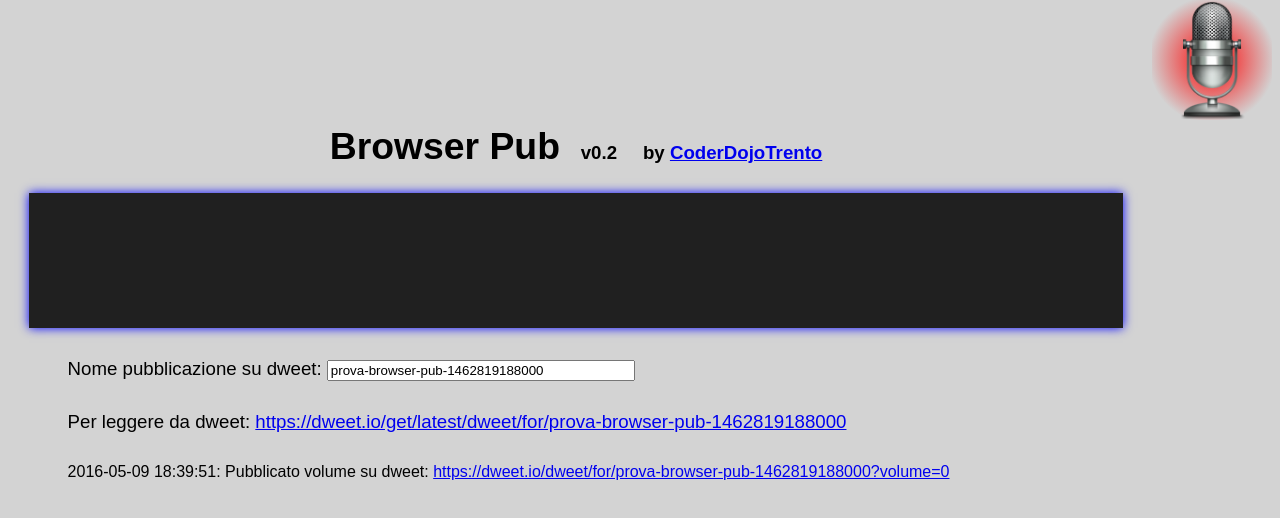
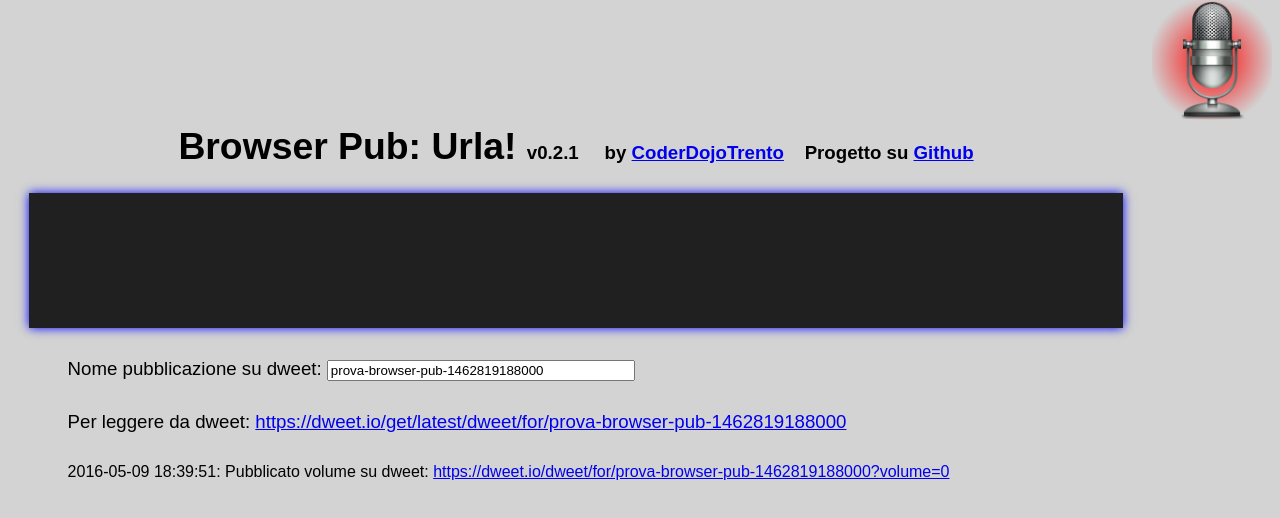
Before and after one commit to CoderDojoTrento/browser-pub, a plain HTML site: page index.html in a window 1280 px wide. Drawn offline with Linux system fonts and the light colour scheme; no server answers.

Commit message:
v0.2.1
- Aggiunto invito ad urlare
- aggiunto link a github

```diff
--- a/index.html
+++ b/index.html
@@ -85,7 +85,7 @@
 
 	<div id="viz">
         <div id="#title" >
-            <h1>Browser Pub <span style="font-size:50%">&nbsp; v0.2 &nbsp;&nbsp;&nbsp; by <a href="http://coderdojotrento.it" target="_blank">CoderDojoTrento</a></span></h1>
+            <h1>Browser Pub: Urla!<span style="font-size:50%">&nbsp; v0.2.1 &nbsp;&nbsp;&nbsp; by <a href="http://coderdojotrento.it" target="_blank">CoderDojoTrento</a> &nbsp;&nbsp; Progetto su <a href="http://github.com/CoderDojoTrento/browser-pub" target="_blank">Github</a></span></h1>
         </div>
 		<canvas id="analyser" width="1024" height="500"></canvas>
         <div id="lowerPanel">
```
Also changed, not shown: CHANGES.txt.
